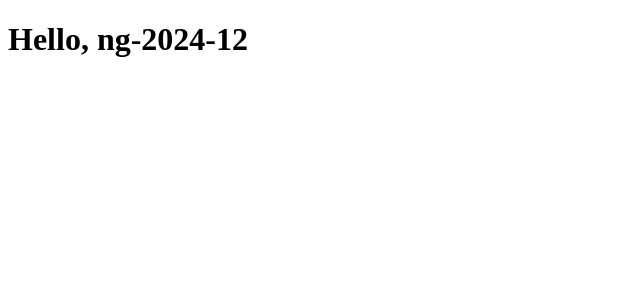
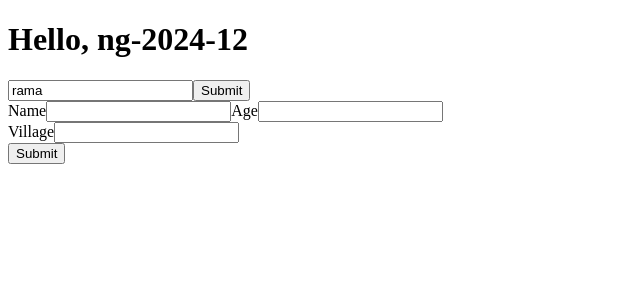
Before and after one commit to Rrrummadi2020/angular-empty, an Angular app: page / in a window 1280 px wide. Shown: the top 300 px of the page, without its empty margins (0-640 px from the left). Built offline with nearby package versions, Linux system fonts and the light colour scheme; no server answers.

Commit message:
nested form goup

```diff
--- a/src/app/app.component.html
+++ b/src/app/app.component.html
@@ -3,3 +3,8 @@
 @if (user$ | async; as user) {
     <p> {{user.title}}</p>
 }
+
+<input type="text" [formControl]="name" placeholder="Enter name"/>
+<button (click)="getName()">Submit</button>
+
+<app-reactive-form></app-reactive-form>
--- a/src/app/app.component.ts
+++ b/src/app/app.component.ts
@@ -4,20 +4,35 @@ import { RouterOutlet } from '@angular/router';
 import { UserService } from './user.service';
 import { AsyncPipe } from '@angular/common';
 import { Observable } from 'rxjs';
+import { FormControl, ReactiveFormsModule } from '@angular/forms';
+import { ReactiveFormComponent } from './reactive-form/reactive-form.component';
 
 @Component({
     selector: 'app-root',
     standalone: true,
-    imports: [RouterOutlet, AsyncPipe],
+    imports: [
+        RouterOutlet,
+        AsyncPipe,
+        ReactiveFormsModule,
+        ReactiveFormComponent,
+    ],
     templateUrl: './app.component.html',
     styleUrl: './app.component.scss',
 })
 export class AppComponent implements OnInit {
     title = 'ng-2024-12';
+    user$: Observable<{ title: string }> = new Observable();
+
     userServce: UserService = inject(UserService);
-    user$: Observable<{title:string}> = new Observable();
 
     ngOnInit(): void {
         this.user$ = this.userServce.getUser();
     }
+
+    name = new FormControl('rama');
+
+    getName() {
+        console.log(this.name.valid);
+        console.log(this.name.value);
+    }
 }
--- /dev/null
+++ b/src/app/reactive-form/reactive-form.component.html
@@ -0,0 +1,15 @@
+<form [formGroup]="userForm" (ngSubmit)="onSubmit()">
+
+    <label for="name">Name</label>
+    <input type="text" id="name" formControlName="name" id="name">
+
+    <label for="age">Age</label>
+    <input type="text" id="age" formControlName="age" id="">
+
+    <div formGroupName="address">
+        <label for="village">Village</label>
+        <input type="text" formControlName="village" />
+    </div>
+
+    <button type="submit">Submit</button>
+</form>
--- /dev/null
+++ b/src/app/reactive-form/reactive-form.component.ts
@@ -0,0 +1,24 @@
+import { Component } from '@angular/core';
+import { FormControl, FormGroup, ReactiveFormsModule } from '@angular/forms';
+
+@Component({
+    selector: 'app-reactive-form',
+    standalone: true,
+    imports: [ReactiveFormsModule],
+    templateUrl: './reactive-form.component.html',
+    styleUrl: './reactive-form.component.scss',
+})
+export class ReactiveFormComponent {
+    userForm = new FormGroup({
+        name: new FormControl(''),
+        age: new FormControl(''),
+        address: new FormGroup({
+            village: new FormControl(''),
+        }),
+    });
+
+    onSubmit() {
+        const value = this.userForm.value;
+        console.log(value);
+    }
+}
```
Also changed, not shown: src/app/reactive-form/reactive-form.component.scss (added), 1 other file (tests, documents, lock files or other folders).
